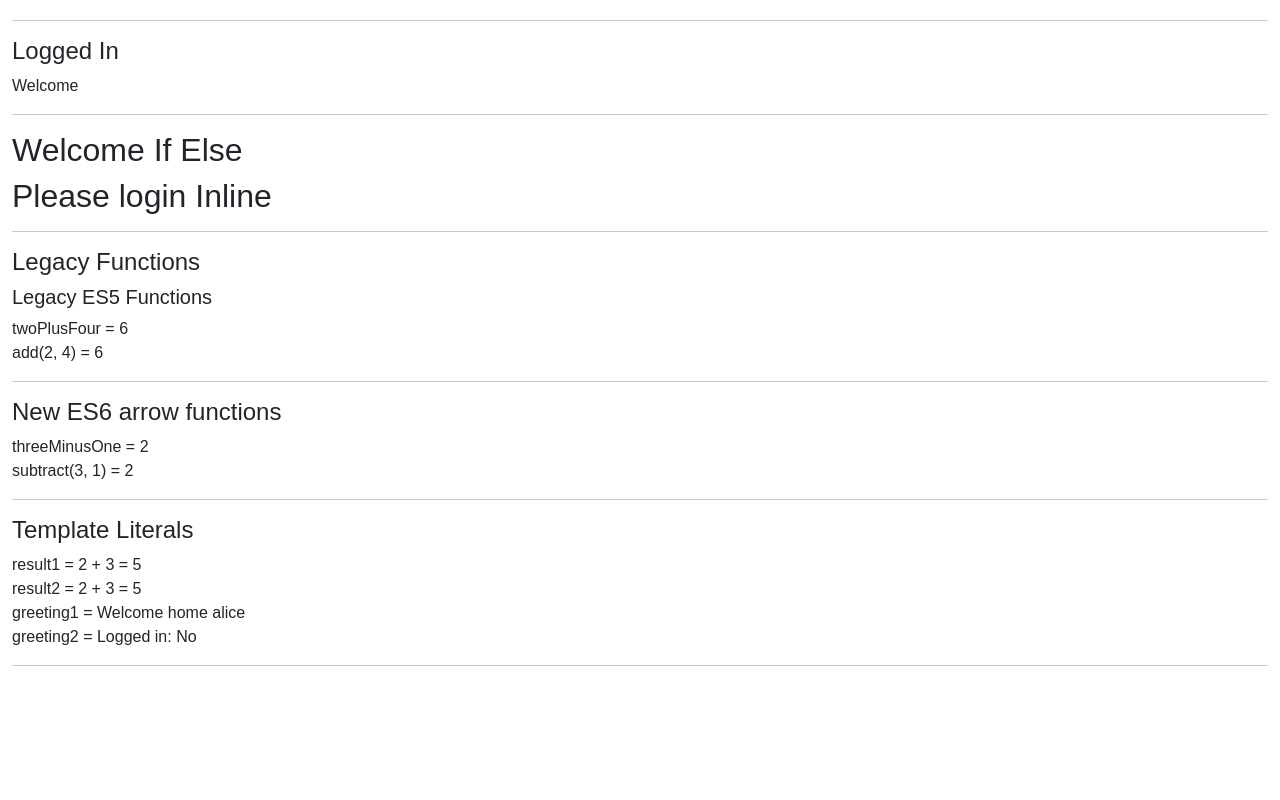
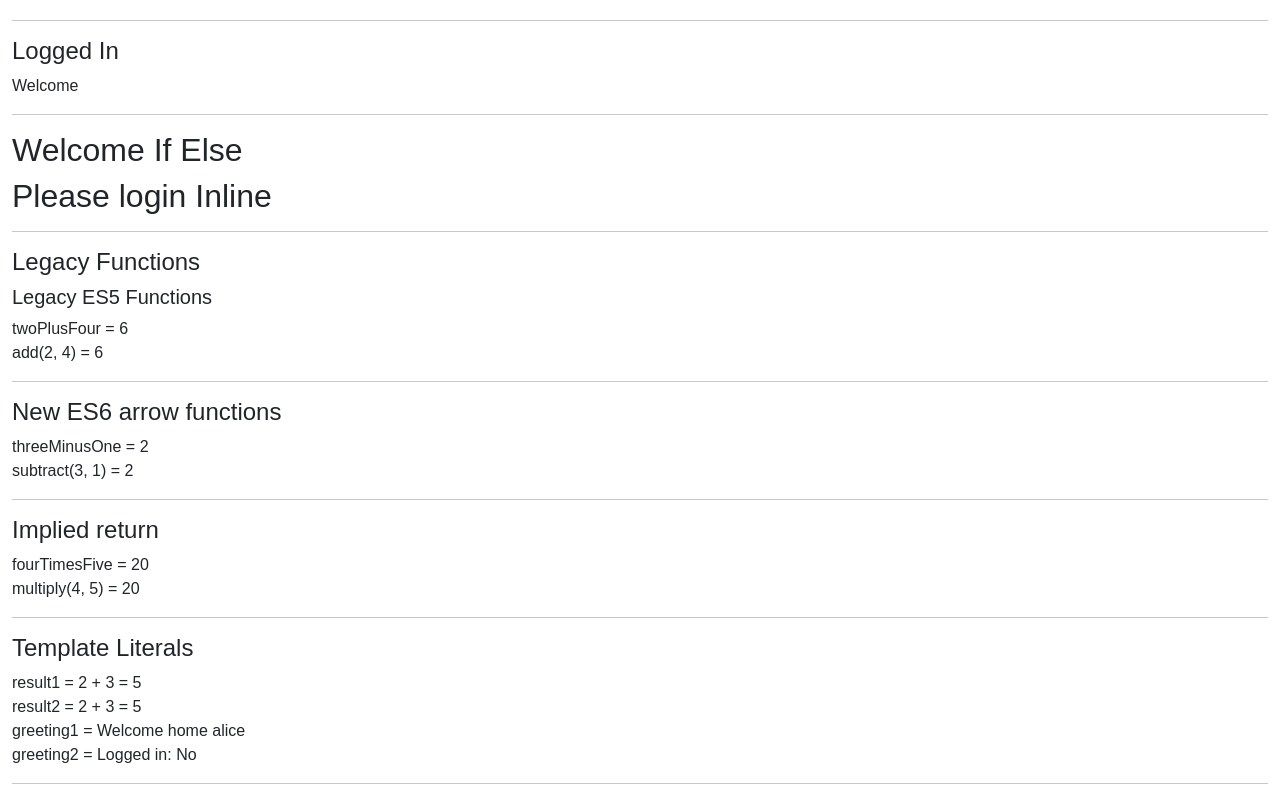
Before and after one commit to NS027/kanbas-react-web-app, a React (Create React App) app: page /#/Labs/Lab3 in a window 1280 px wide. Shown: the part 899-1699 px from the top of the page. Before the commit the page ends 1581 px from the top, so only its background shows below. Built offline with nearby package versions, Linux system fonts and the light colour scheme.

Commit message:
lab3 Implied Return

```diff
--- /dev/null
+++ b/src/Labs/Lab3/ImpliedReturn.tsx
@@ -0,0 +1,15 @@
+const multiply = (a: number, b: number) => {
+    return    a * b;
+}
+
+export default function ImpliedReturn() {
+    const fourTimesFive = multiply(4, 5);
+    console.log(fourTimesFive);
+    return (
+        <div id="wd-implied-return">
+        <h4>Implied return</h4>
+        fourTimesFive = {fourTimesFive}<br />
+        multiply(4, 5) = {multiply(4, 5)} <hr />
+        </div>
+    );
+}
--- a/src/Labs/Lab3/index.tsx
+++ b/src/Labs/Lab3/index.tsx
@@ -7,6 +7,7 @@ import ConditionalOutputIfElse from "./ConditionalOutputIfElse";
 import ConditionalOutputInline from "./ConditionalOutputInline";
 import LegacyFunctions from "./LegacyFunctions";
 import ArrowFunctions from "./ArrowFunctions";
+import ImpliedReturn from "./ImpliedReturn";
 import TemplateLiterals from "./TemplateLiterals";
 
 export default function Lab3() {
@@ -22,6 +23,7 @@ export default function Lab3() {
       <ConditionalOutputInline/>
       <LegacyFunctions/>
       <ArrowFunctions/>
+      <ImpliedReturn/>
       <TemplateLiterals/>
     </div>
   );
```
